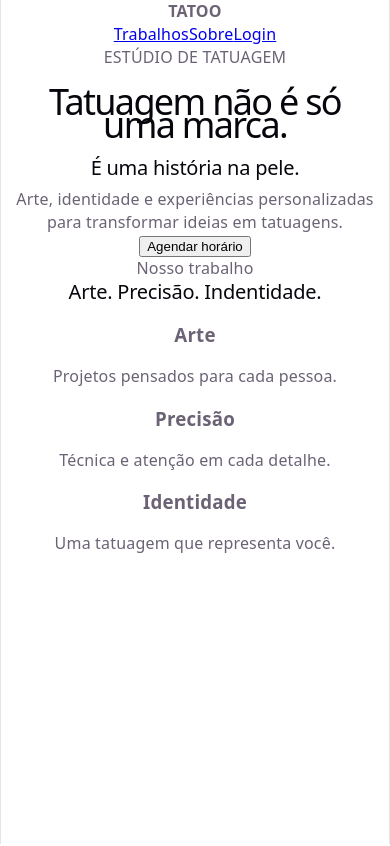
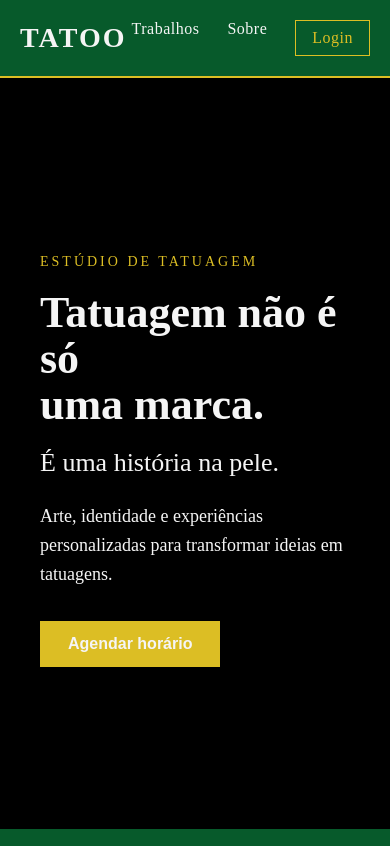
Before and after one commit to nvini16/TATOO, a React (Vite) app: page / in a window 390 px wide. Shown: the top 846 px of the page. Built offline with nearby package versions, Linux system fonts and the light colour scheme.

Commit message:
feat: estiliza pagina inicial e responsividade

```diff
--- a/index.html
+++ b/index.html
@@ -1,5 +1,5 @@
 <!doctype html>
-<html lang="en">
+<html lang="pt-BR">
   <head>
     <meta charset="UTF-8" />
     <link rel="icon" type="image/svg+xml" href="/favicon.svg" />
--- a/src/App.jsx
+++ b/src/App.jsx
@@ -1,20 +1,25 @@
 function App() {
   return (
     <main>
-      <header>
+      <header className="header">
         <div>
-          <strong>TATOO</strong>
+          <strong className="brand">TATOO</strong>
         </div>
 
         <nav>
           <a href="#trabalhos">Trabalhos</a>
           <a href="#sobre">Sobre</a>
-          <a href="#login">Login</a>
+
+          <a className="login-link" href="#login">
+            Login
+          </a>
+
         </nav>
       </header>
 
-      <section id="inicio">
-        <p>ESTÚDIO DE TATUAGEM</p>
+      <section className="hero" id="inicio">
+        <div className="hero-content">
+          <p className="hero-label">ESTÚDIO DE TATUAGEM</p>
 
         <h1>
           Tatuagem não é só
@@ -31,12 +36,15 @@ function App() {
         <button type="button">
           Agendar horário
         </button>
+        </div>
       </section>
 
       <section id="trabalhos">
-        <p>Nosso trabalho</p>
+        <div className="section-heading">
+          <p>Nosso trabalho</p>
 
         <h2>Arte. Precisão. Indentidade.</h2>
+        </div>
 
         <div>
           <h3>Arte</h3>
--- a/src/index.css
+++ b/src/index.css
@@ -1,111 +1,209 @@
 :root {
-  --text: #6b6375;
-  --text-h: #08060d;
-  --bg: #fff;
-  --border: #e5e4e7;
-  --code-bg: #f4f3ec;
-  --accent: #aa3bff;
-  --accent-bg: rgba(170, 59, 255, 0.1);
-  --accent-border: rgba(170, 59, 255, 0.5);
-  --social-bg: rgba(244, 243, 236, 0.5);
-  --shadow:
-    rgba(0, 0, 0, 0.1) 0 10px 15px -3px, rgba(0, 0, 0, 0.05) 0 4px 6px -2px;
-
-  --sans: system-ui, 'Segoe UI', Roboto, sans-serif;
-  --heading: system-ui, 'Segoe UI', Roboto, sans-serif;
-  --mono: ui-monospace, Consolas, monospace;
-
-  font: 18px/145% var(--sans);
-  letter-spacing: 0.18px;
-  color-scheme: light dark;
-  color: var(--text);
-  background: var(--bg);
-  font-synthesis: none;
-  text-rendering: optimizeLegibility;
-  -webkit-font-smoothing: antialiased;
-  -moz-osx-font-smoothing: grayscale;
-
-  @media (max-width: 1024px) {
-    font-size: 16px;
-  }
-}
-
-@media (prefers-color-scheme: dark) {
-  :root {
-    --text: #9ca3af;
-    --text-h: #f3f4f6;
-    --bg: #16171d;
-    --border: #2e303a;
-    --code-bg: #1f2028;
-    --accent: #c084fc;
-    --accent-bg: rgba(192, 132, 252, 0.15);
-    --accent-border: rgba(192, 132, 252, 0.5);
-    --social-bg: rgba(47, 48, 58, 0.5);
-    --shadow:
-      rgba(0, 0, 0, 0.4) 0 10px 15px -3px, rgba(0, 0, 0, 0.25) 0 4px 6px -2px;
-  }
-
-  #social .button-icon {
-    filter: invert(1) brightness(2);
-  }
+  --marsali-tatoo-color-green: #075A2B;
+  --marsali-tatoo-color-dark-green: #006102;
+  --marsali-tatoo-color-white: #F5F5F5;
+  --marsali-tatoo-color-gold: #DCBE24;
+  --marsali-tatoo-color-black: #000000;
 }
 
 body {
   margin: 0;
+  background-color: var(--marsali-tatoo-color-black);
+  color: var(--marsali-tatoo-color-white);
 }
 
-#root {
-  width: 1126px;
-  max-width: 100%;
-  margin: 0 auto;
-  text-align: center;
-  border-inline: 1px solid var(--border);
-  min-height: 100svh;
+.header {
+  background-color: var(--marsali-tatoo-color-green);
+
   display: flex;
-  flex-direction: column;
-  box-sizing: border-box;
+  align-items: center;
+  justify-content: space-between;
+
+  padding: 20px 40px;
+
+  border-bottom: 2px solid var(--marsali-tatoo-color-gold);
 }
 
-h1,
-h2 {
-  font-family: var(--heading);
-  font-weight: 500;
-  color: var(--text-h);
+.brand {
+  color: var(--marsali-tatoo-color-white);
+  font-size: 28px;
+  letter-spacing: 2px;
+  font-weight: 800;
 }
 
-h1 {
-  font-size: 56px;
-  letter-spacing: -1.68px;
-  margin: 32px 0;
-  @media (max-width: 1024px) {
-    font-size: 36px;
-    margin: 20px 0;
+.header nav {
+  display: flex;
+  gap: 28px;
+}
+
+.header nav a {
+  color: var(--marsali-tatoo-color-white);
+  text-decoration: none;
+  font-size: 16px;
+  font-weight: 500;
+  letter-spacing: 0.5px;
+
+  transition: color 0.2s ease;
+}
+
+.header nav a:hover {
+  color: var(--marsali-tatoo-color-gold);
+}
+
+.login-link {
+  color: var(--marsali-tatoo-color-gold) !important;
+  border: 1px solid var(--marsali-tatoo-color-gold);
+  padding: 8px 16px;
+}
+
+.hero {
+  min-height: 70vh;
+
+  display: flex;
+  align-items: center;
+
+  padding: 80px 40px;
+}
+
+.hero-content {
+  max-width: 650px;
+}
+
+.hero-label {
+  color: var(--marsali-tatoo-color-gold);
+  font-size: 14px;
+  letter-spacing: 3px;
+  text-transform: uppercase;
+}
+
+.hero h1 {
+  color: var(--marsali-tatoo-color-white);
+  font-size: 64px;
+  line-height: 1.05;
+  margin: 20px 0;
+  font-weight: 700;
+}
+
+.hero h2 {
+  color: var(--marsali-tatoo-color-white);
+  font-size: 32px;
+  margin: 0 0 24px;
+  font-weight: 500;
+}
+
+.hero-content > p:not(.hero-label) {
+  color: var(--marsali-tatoo-color-white);
+  font-size: 18px;
+  line-height: 1.6;
+  max-width: 560px;
+  margin: 0 0 32px;
+}
+
+.hero button {
+  background-color: var(--marsali-tatoo-color-gold);
+  color: var(--marsali-tatoo-color-white);
+
+  border: none;
+  padding: 14px 28px;
+
+  font-size: 16px;
+  font-weight: 700;
+
+  cursor: pointer;
+
+  transition: background-color 0.2s ease, color 0.2s ease;
+}
+
+.hero button:hover {
+  background-color: var(--marsali-tatoo-color-green);
+  color: var(--marsali-tatoo-color-white);
+}
+
+.hero button:focus-visible {
+  outline: 2px solid var(--marsali-tatoo-color-white);
+  outline-offset: 4px;
+}
+
+#trabalhos {
+  background-color: var(--marsali-tatoo-color-green);
+  color: var(--marsali-tatoo-color-white);
+
+  padding: 80px 40px;
+
+  display: grid;
+  grid-template-columns: 1fr;
+  gap: 20px;
+}
+
+#trabalhos > p {
+  color: var(--marsali-tatoo-color-gold);
+  font-size: 14px;
+  letter-spacing: 3px;
+  text-transform: uppercase;
+  margin: 0 0 16px;
+}
+
+#trabalhos h2 {
+  color: var(--marsali-tatoo-color-white);
+  font-size: 40px;
+  line-height: 1.1;
+  margin: 0 0 48px;
+  font-weight: 700;
+}
+
+#trabalhos > div {
+  background-color: var(--marsali-tatoo-color-white);
+  color: var(--marsali-tatoo-color-black);
+
+  padding: 28px;
+
+  border-left: 4px solid var(--marsali-tatoo-color-gold);
+}
+
+.section-heading {
+  grid-column: 1 / -1;
+}
+
+@media (min-width: 768px) {
+  #trabalhos {
+    grid-template-columns: repeat(3, 1fr);
   }
 }
-h2 {
+
+#trabalhos > div:not(.section-heading) h3 {
+  color: var(--marsali-tatoo-color-gold);
   font-size: 24px;
-  line-height: 118%;
-  letter-spacing: -0.24px;
-  margin: 0 0 8px;
-  @media (max-width: 1024px) {
-    font-size: 20px;
-  }
+  margin: 0 0 12px;
+  font-weight: 700;
 }
-p {
+
+#trabalhos > div:not(.section-heading) p {
+  color: var(--marsali-tatoo-color-black);
+  font-size: 16px;
+  line-height: 1.5;
   margin: 0;
 }
 
-code,
-.counter {
-  font-family: var(--mono);
-  display: inline-flex;
-  border-radius: 4px;
-  color: var(--text-h);
+@media (max-width: 767px) {
+  .header {
+    padding: 20px;
+  }
 }
 
-code {
-  font-size: 15px;
-  line-height: 135%;
-  padding: 4px 8px;
-  background: var(--code-bg);
+@media (max-width: 767px) {
+  .hero h1 {
+    font-size: 44px;
+  }
 }
+
+@media (max-width: 767px) {
+  .hero h2 {
+    font-size: 26px;
+  }
+}
+
+@media (max-width: 767px) {
+  .hero > p:not(.hero-label) {
+    font-size: 16px;
+  }
+}
```
